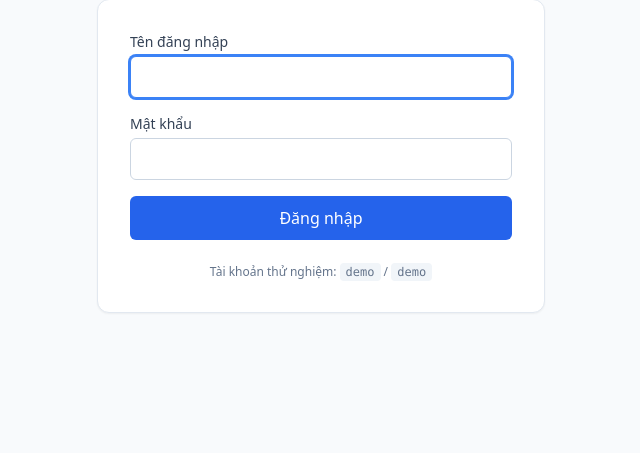
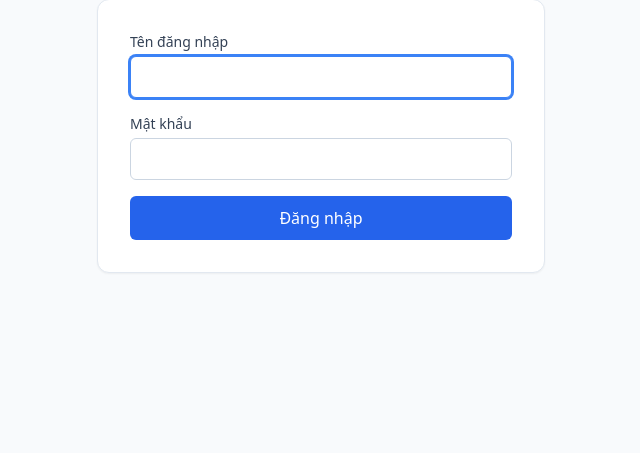
Before and after one commit to nhantpv/DermAssist_v1, a FastAPI app: page /login in a window 1280 px wide. Shown: the part 241-694 px from the top of the page, without its empty margins (319-959 px from the left). Run offline with FastAPI, Linux system fonts and the light colour scheme; parts of the project's set-up code (start-up, migrations or seed data) failed here and were passed over; some libraries are stand-ins or nearby versions.

Commit message:
TIP-V1-POLISH-2: hide demo creds hint
Remove the "Tài khoản thử nghiệm: demo / demo" line entirely from
the login page. The demo/demo account stays in the DB and continues
to authenticate; it is just no longer advertised to visiting
clinicians.

Co-Authored-By: Claude Opus 4.7 (1M context) <noreply@anthropic.com>

```diff
--- a/backend/templates/login.html
+++ b/backend/templates/login.html
@@ -44,11 +44,6 @@
                 Đăng nhập
             </button>
         </form>
-
-        <p class="text-xs text-slate-500 mt-6 text-center">
-            Tài khoản thử nghiệm: <code class="bg-slate-100 px-1.5 py-0.5 rounded">demo</code> /
-            <code class="bg-slate-100 px-1.5 py-0.5 rounded">demo</code>
-        </p>
     </div>
 </div>
 {% endblock %}
```
